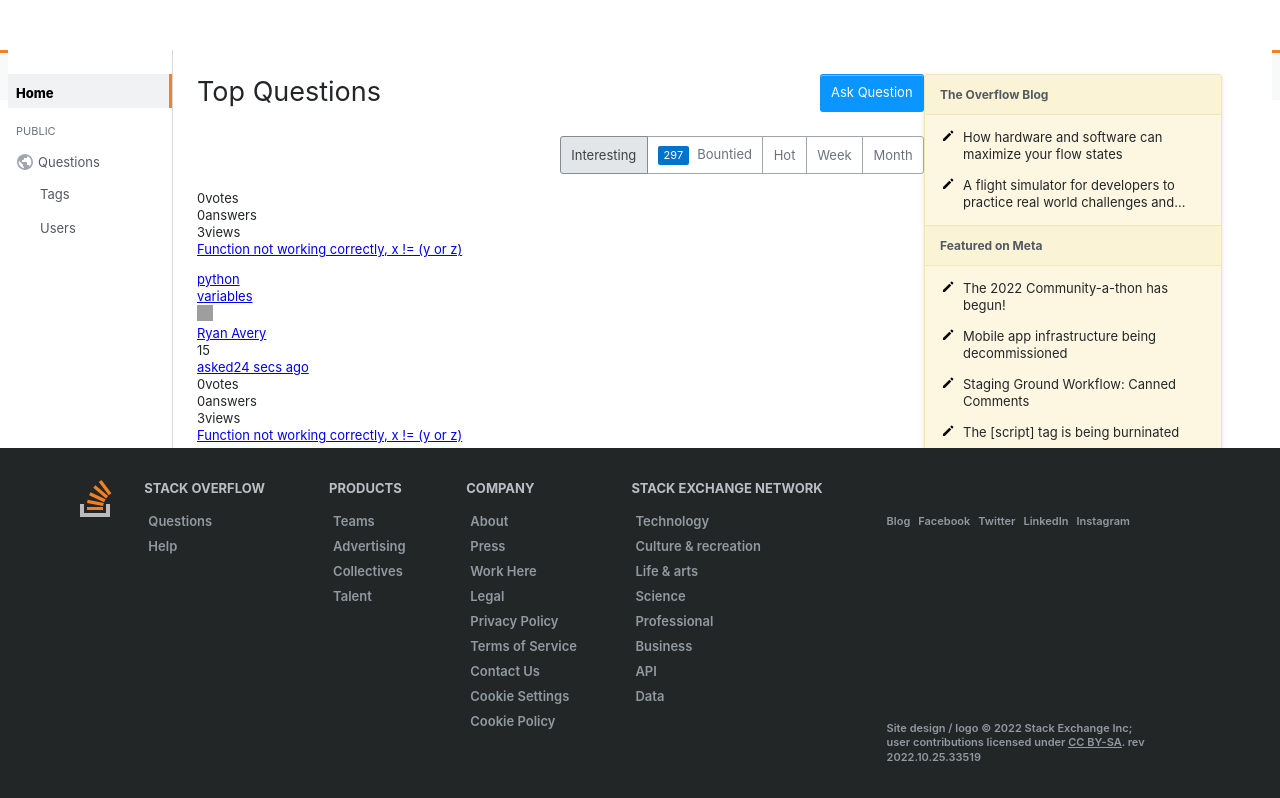
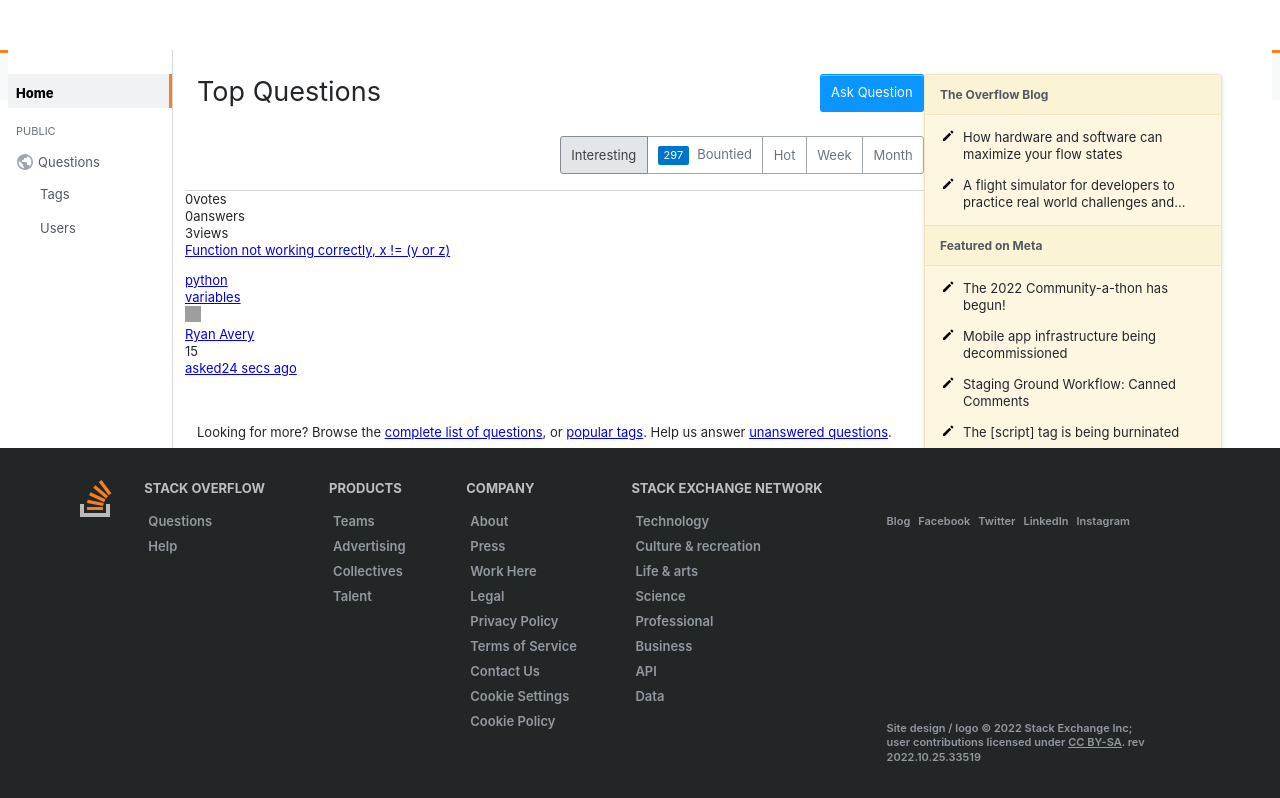
Before and after one commit to codestates-seb/seb40_pre_038, a React (Create React App) app in the folder client/: page / in a window 1280 px wide. Shown: the top 798 px of the page. Built offline with nearby package versions, Linux system fonts and the light colour scheme; grey boxes are pictures that could not be loaded.

Commit message:
[FE] style: Question List css

```diff
--- a/client/src/pages/Home/TopQuestionsPage/QuestionList/QListWrapper.js
+++ /dev/null
@@ -1,24 +0,0 @@
-import QuestionSummary from './QuestionSummary';
-
-const QListWrapper = () => {
-  return (
-    <div id="qlist-wrapper" className="flush-left">
-      <div id="question-mini-list">
-        <div>
-          <QuestionSummary />
-          <QuestionSummary />
-          <QuestionSummary />
-          <QuestionSummary />
-          <QuestionSummary />
-          <QuestionSummary />
-          <QuestionSummary />
-          <QuestionSummary />
-          <QuestionSummary />
-          <QuestionSummary />
-        </div>
-      </div>
-    </div>
-  );
-};
-
-export default QListWrapper;
--- /dev/null
+++ b/client/src/pages/Home/TopQuestionsPage/QuestionList/QuestionListWrapper.js
@@ -0,0 +1,34 @@
+import styled from 'styled-components';
+import QuestionMiniList from './QuestionMiniList';
+
+const QuestionListWrapper = () => {
+  return (
+    <QlistWrapper>
+      <QuestionMiniLists>
+        <div>
+          <QuestionMiniList />
+        </div>
+      </QuestionMiniLists>
+    </QlistWrapper>
+  );
+};
+
+export default QuestionListWrapper;
+
+const QlistWrapper = styled.div`
+  clear: both;
+  margin-left: calc(12px * -1);
+  margin-right: calc(12px * -1);
+  width: calc(100% + 2 * 12px);
+  border-top: 1px solid #d6d9dc;
+
+  @media screen and (max-width: 980px) {
+    margin-left: calc(16px * -1);
+    margin-right: calc(16px * -1);
+    width: calc(100% + 2px * 16px);
+  }
+`;
+
+const QuestionMiniLists = styled.div`
+  margin-bottom: 30px;
+`;
--- a/client/src/pages/Home/TopQuestionsPage/QuestionList/QuestionSummary.js
+++ b/client/src/pages/Home/TopQuestionsPage/QuestionList/QuestionMiniList.js
@@ -1,9 +1,10 @@
 import SummaryStats from './SummaryStats';
 import SummaryContent from './SummaryContent';
+import styled from 'styled-components';
 
-const QuestionSummary = () => {
+const QuestionMiniList = () => {
   return (
-    <div
+    <QuestionSummary
       id="question-summary-74189299"
       className="s-post-summary    js-post-summary"
       data-post-id={74189299}
@@ -11,8 +12,10 @@
     >
       <SummaryStats />
       <SummaryContent />
-    </div>
+    </QuestionSummary>
   );
 };
 
-export default QuestionSummary;
+export default QuestionMiniList;
+
+const QuestionSummary = styled.div``;
--- a/client/src/pages/Home/TopQuestionsPage/TopQuestionsPage.js
+++ b/client/src/pages/Home/TopQuestionsPage/TopQuestionsPage.js
@@ -1,6 +1,6 @@
 import PageHeader from './PageHeader';
 import SortTabs from './SortTabs';
-import QListWrapper from './QuestionList/QListWrapper';
+import QuestionListWrapper from './QuestionList/QuestionListWrapper';
 import styled from 'styled-components';
 
 const TopQuestionsPage = () => {
@@ -8,7 +8,7 @@
     <Mainbar>
       <PageHeader />
       <SortTabs />
-      <QListWrapper />
+      <QuestionListWrapper />
       <br className="clear-both" />
       <h2 className="bottom-notice" data-loc={2}>
         Looking for more? Browse the{' '}
```
